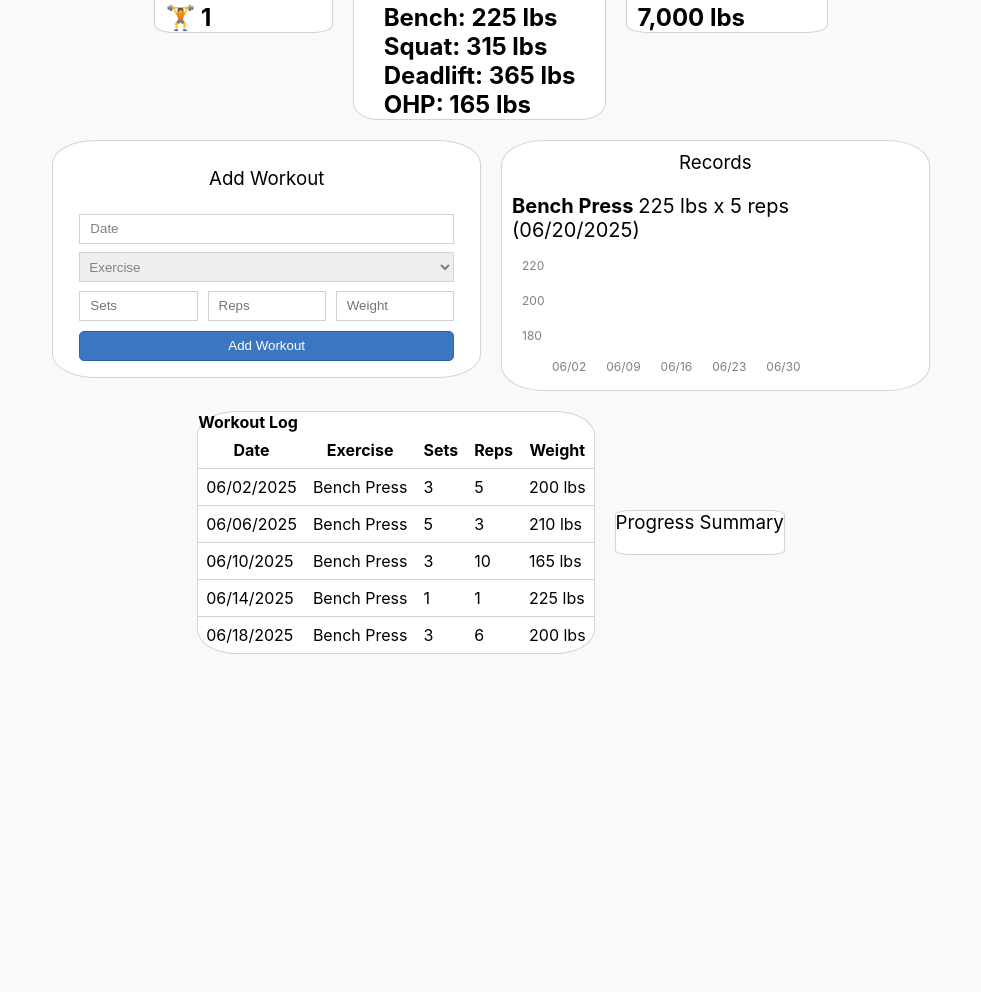
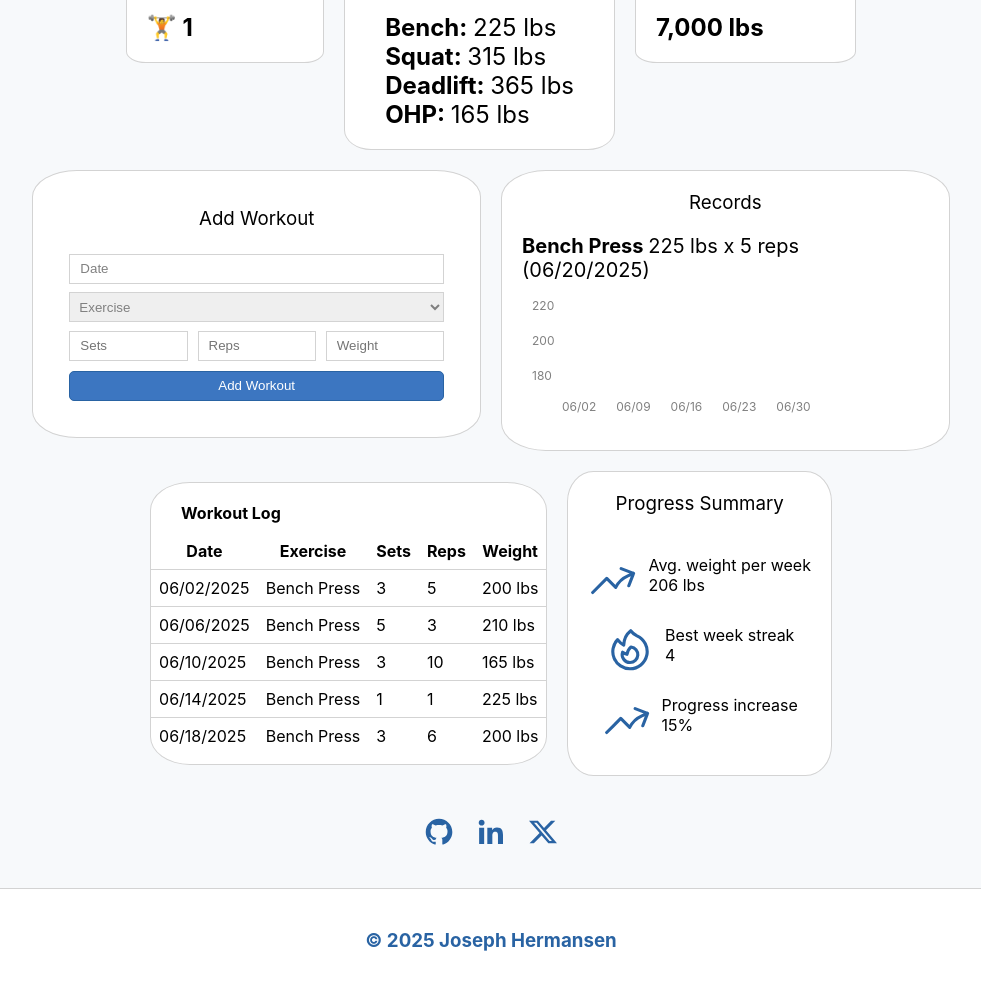
Before and after one commit to hjoeyy/gym-progress-visualizer, a plain HTML site: page gym-progress-visualizer/index.html in a window 1280 px wide. Shown: the part 248-1240 px from the top of the page, without its empty margins (149-1130 px from the left). Before the commit the page ends 902 px from the top, so only its background shows below. Drawn offline with Linux system fonts and the light colour scheme.

Commit message:
Add summary stats, social media, and footer to UI
-Finished UI with HTML & CSS

-Next up is to get the app working with JS

-Still need to make the app mobile responsive and apply SCSS but starting with JS first.

```diff
--- a/gym-progress-visualizer/index.html
+++ b/gym-progress-visualizer/index.html
@@ -36,10 +36,10 @@
                     <div class="statistics-card">
                         <h3>All-Time PRs</h3>
                         <ul class="lifts">
-                            <li>Bench: 225 lbs</li>
-                            <li>Squat: 315 lbs</li>
-                            <li>Deadlift: 365 lbs</li>
-                            <li>OHP: 165 lbs</li>
+                            <li>Bench: <span>225 lbs</span></li>
+                            <li>Squat: <span>315 lbs</span></li>
+                            <li>Deadlift: <span>365 lbs</span></li>
+                            <li>OHP: <span>165 lbs</span></li>
                         </ul>
                     </div>
                     <div class="statistics-card">
@@ -158,10 +158,36 @@
                     </div>
                     <div class="statistics-card">
                         <h3>Progress Summary</h3>
+                        <div class="summary-stats">
+                            <div class="summary-stat">
+                                <img src="assets/arrow-trending-up.svg" alt="arrow-trending-up" class="arrow-up" width=50 height=50 />
+                                <p>Avg. weight per week <br> 206 lbs</p>
+                            </div>
+                            <div class="summary-stat">
+                                <img src="assets/fire.svg" alt="fire-logo" class="fire" width=50 height=50 />
+                                <p>Best week streak <br> 4</p>
+                            </div>
+                            <div class="summary-stat">
+                                <img src="assets/arrow-trending-up.svg" alt="arrow-trending-up" class="arrow-up" width=50 height=50 />
+                                <p>Progress increase <br> 15%</p>
+                            </div>
+                        </div>
                     </div>
+                </div>
+            </section>
+            <section class="social-media">
+                <div class="social-media-links">
+                    <img src="assets/github.svg" alt="github logo" class="github-logo" />
+                    <img src="assets/linkedin.svg" alt="linkedin logo" class="linkedin-logo" />
+                    <img src="assets/twitter.svg" alt="twitter logo" class="twitter-logo" />
                 </div>
             </section>
         </div>
     </main>
+    <footer>
+        <div class="footer-container">
+            <h3>© 2025 Joseph Hermansen</h3>
+        </div>
+    </footer>
 </body>
 </html>
--- a/gym-progress-visualizer/style.css
+++ b/gym-progress-visualizer/style.css
@@ -32,8 +32,7 @@
 .statistics-card {
     border: 1px solid lightgray;
     background-color: #ffffff;
-    padding: 10px;
-    padding-bottom: 0;
+    padding: 20px;
     border-radius: 10%;
 }
 
@@ -175,7 +174,8 @@ p.lighter-text {
 }
 
 .workout-log-cards .statistics-card {
-    padding: 0;
+    padding: 20px 0;
+    padding-bottom: 10px;
 }
 
 table {
@@ -185,6 +185,8 @@ table {
 caption {
     font-weight: bold;
     text-align: start;
+    padding-left: 30px;
+    padding-bottom: 10px;
 }
 
 thead tr:first-child {
@@ -204,3 +206,50 @@ tr {
 tr:last-child {
     border-bottom: none;
 }
+
+.statistics-card .summary-stats {
+    padding: 20px;
+}
+
+.summary-stats {
+    display: flex;
+    flex-direction: column;
+    justify-content: start;
+    align-items: center;
+    gap: 20px;
+}
+
+.summary-stat {
+    display: flex;
+    justify-content: start;
+    align-items: start;
+    gap: 10px;
+}
+
+.summary-stat p {
+    font-size: 16px;
+    font-weight: normal;
+}
+
+.summary-stat img {
+    text-align: start;
+}
+
+.social-media-links {
+    display: flex;
+    justify-content: center;
+    align-items: center;
+    gap: 20px;
+    padding: 40px 0;
+}
+
+.footer-container {
+    background-color: #ffffff;
+    border-top: 1px solid lightgray;
+    padding: 40px;
+}
+
+.footer-container h3 {
+    text-align: center;
+    color: #2963a3;
+}
```
Also changed, not shown: gym-progress-visualizer/assets/arrow-trending-up.svg (added), gym-progress-visualizer/assets/fire.svg (added), gym-progress-visualizer/assets/github.svg (added), gym-progress-visualizer/assets/linkedin.svg (added), gym-progress-visualizer/assets/twitter.svg (added), gym-progress-visualizer/script.js (added).
